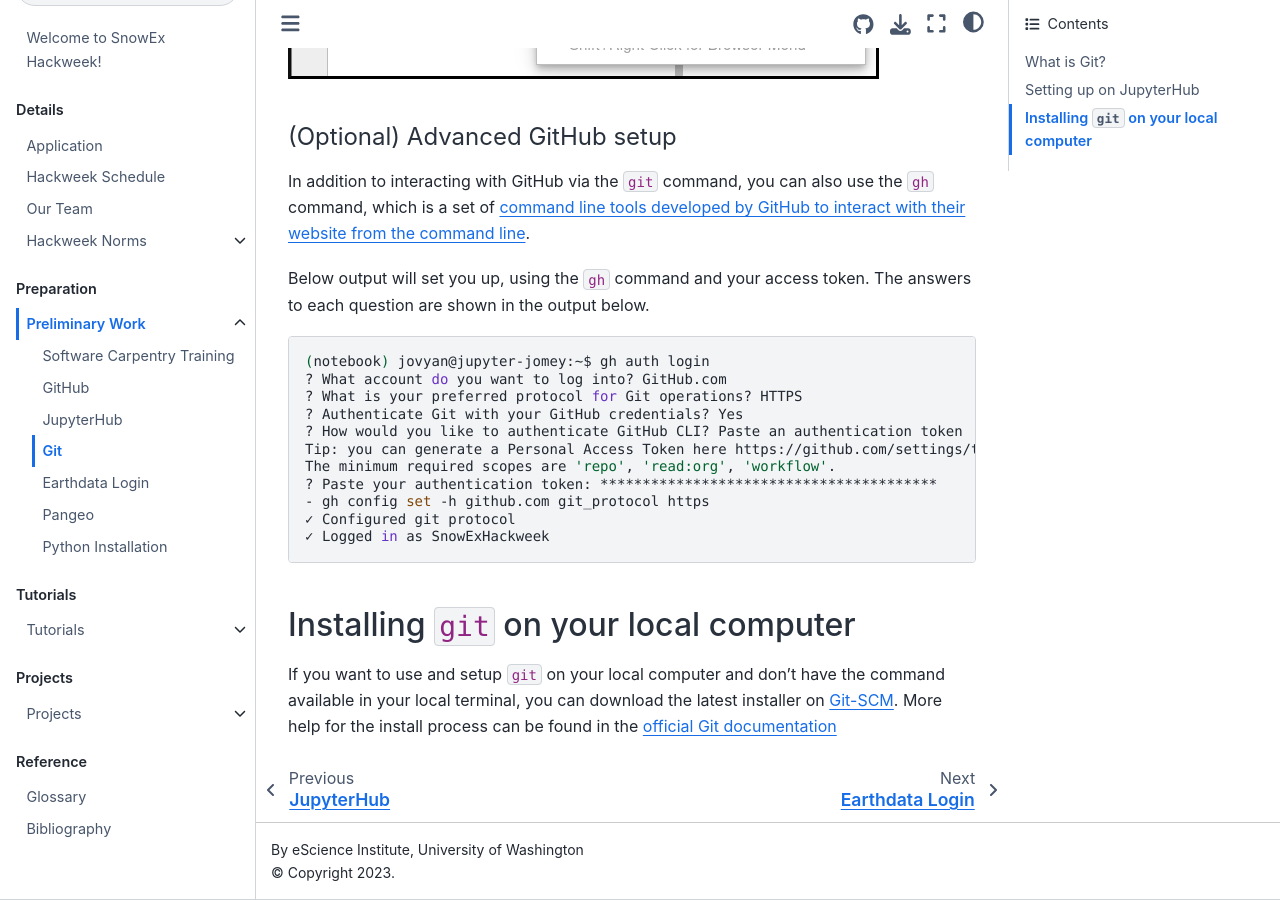
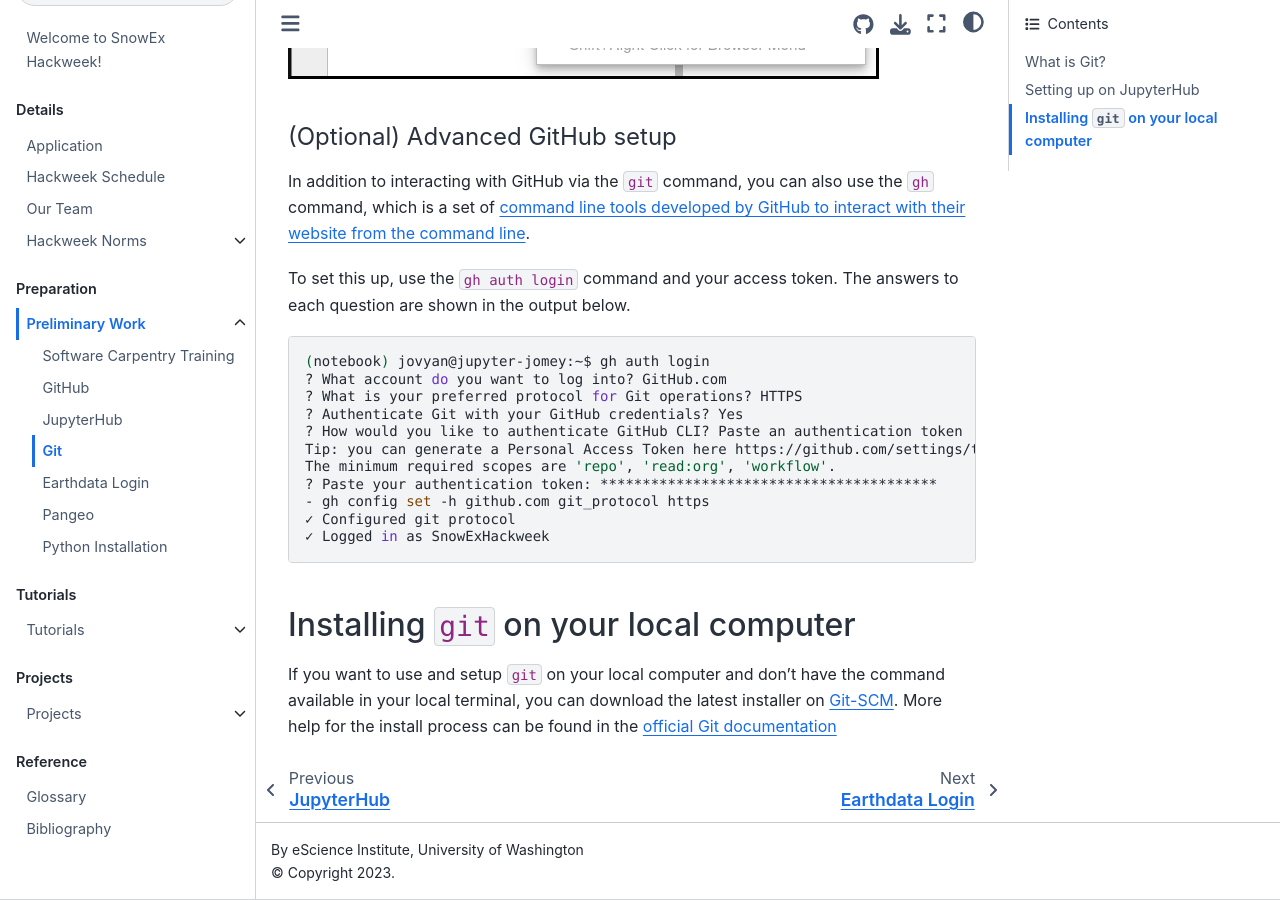
Before and after one commit to snowex-hackweek/website-2021, a Jupyter Book: the page built from book/preliminary/git.md, in a window 1280 px wide and 900 px high, scrolled down 4548 px. Built offline with Jupyter Book 1.0.4 settings and Sphinx 7.4.7 and the Sphinx Book theme 1.1.4, drawn with Linux system fonts in a browser that asks for light colours.

Commit message:
forgot to add git.md

````diff
--- a/book/preliminary/git.md
+++ b/book/preliminary/git.md
@@ -128,7 +128,7 @@
 the `gh` command, which is a set of [command line tools developed by GitHub to
 interact with their website from the command line](https://cli.github.com/).
 
-Below output will set you up, using the `gh` command and your access token.
+To set this up, use the `gh auth login` command and your access token.
 The answers to each question are shown in the output below.
 
 ```shell
````
